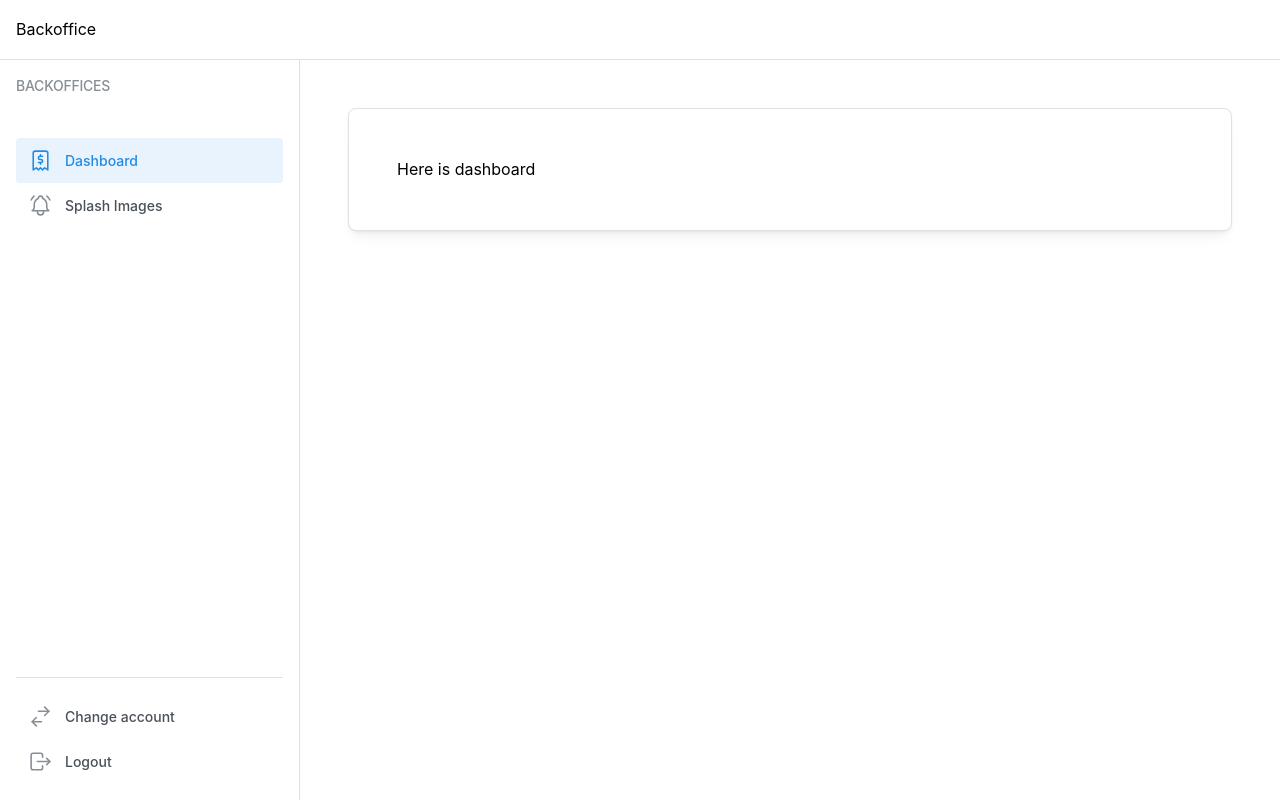
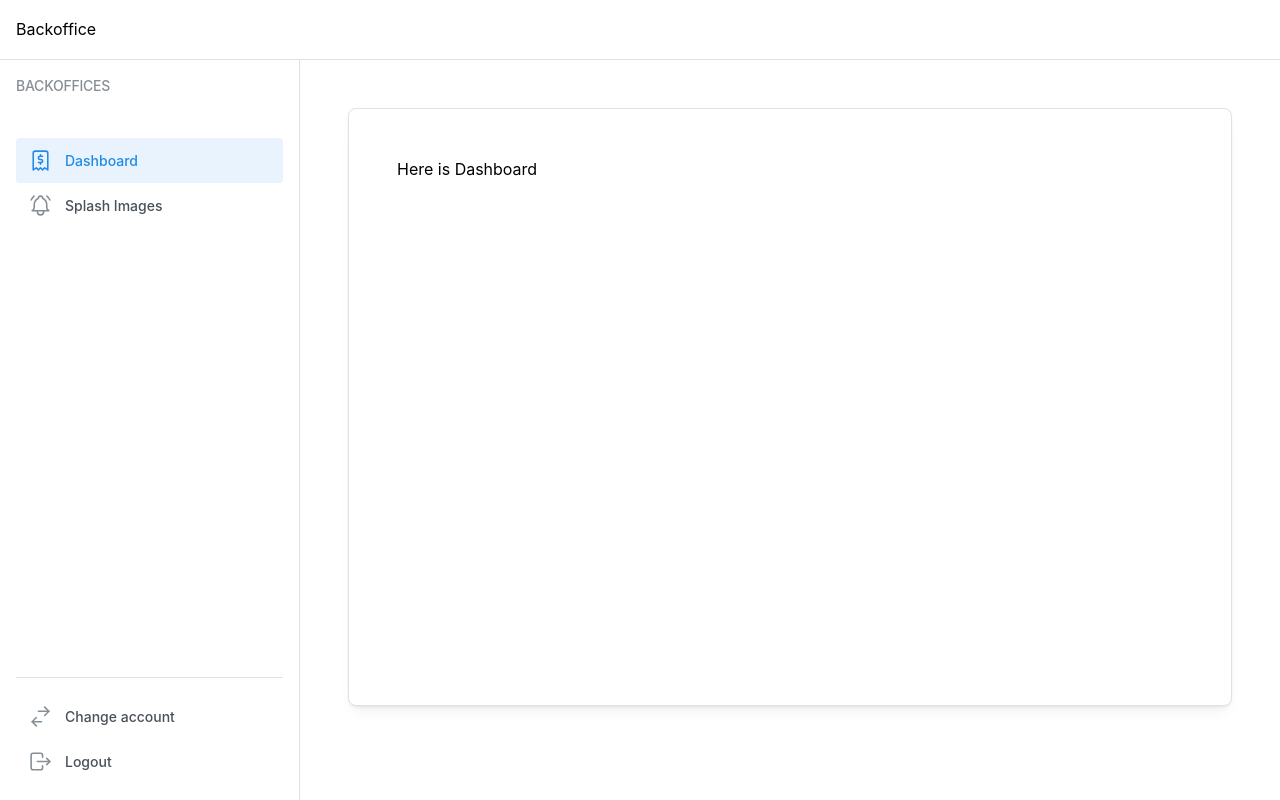
Before and after one commit to Rungradit-Plai/thaiunion, a Next.js app: page /admin/dashboard in a window 1280 px wide. Built offline with nearby package versions, Linux system fonts and the light colour scheme.

Commit message:
update layout

```diff
--- a/src/app/admin/dashboard/page.tsx
+++ b/src/app/admin/dashboard/page.tsx
@@ -1,3 +1,13 @@
-export default function page(){
-    return "Here is dashboard"
+import {
+  AppShell,
+  Box,
+  Burger,
+  Flex,
+  Group,
+  Skeleton,
+  Card,
+} from "@mantine/core";
+
+export default function page() {
+  return <Box mih={`500px`}>Here is Dashboard</Box>;
 }
--- a/src/app/admin/layout.tsx
+++ b/src/app/admin/layout.tsx
@@ -38,7 +38,13 @@ export default function Layouts({ children }: { children: React.ReactNode }) {
     // <BasicAppShell>
     // </BasicAppShell>
     <BasicAppShell>
-      <Box p={`2rem`}>
+      <Box
+        p={`2rem`}
+        style={{
+          maxHeight: "100%",
+          overflowY: "auto",
+        }}
+      >
         <Card p={`3rem`} shadow="sm" radius="md" withBorder>
           {children ? children : "No data."}
         </Card>
```
